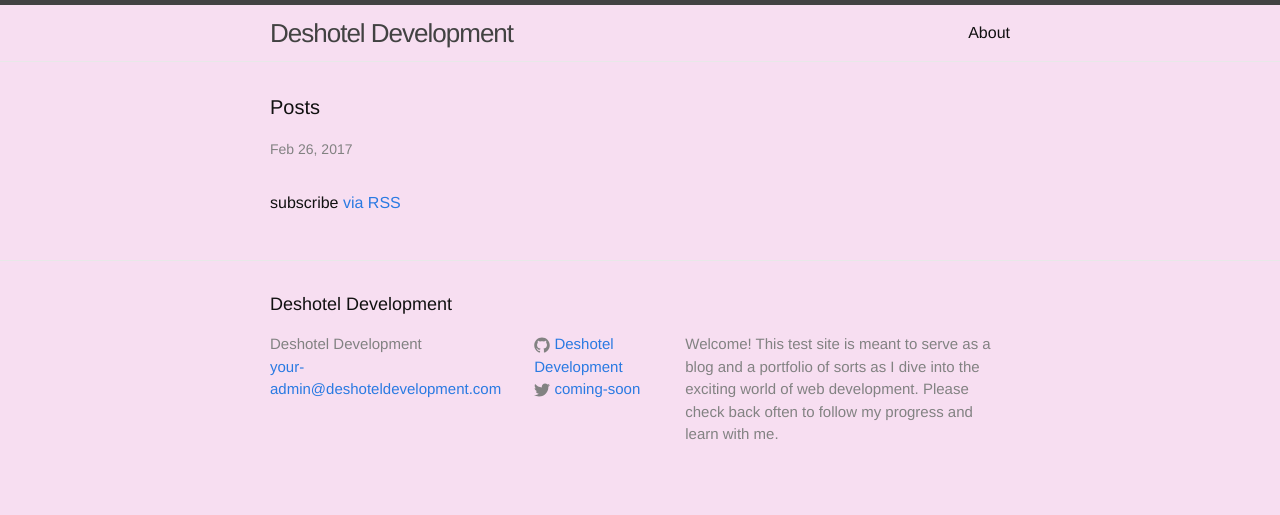
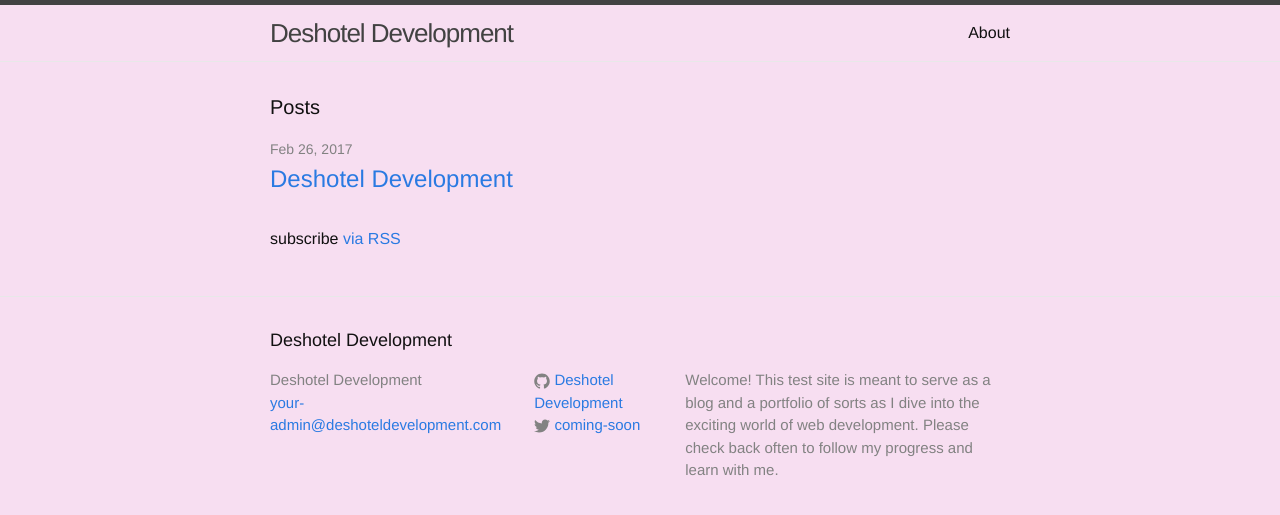
Before and after one commit to DeshotelDevelopment/first-sample-repo, a Jekyll site: the page built from index.html, in a window 1280 px wide. Shown: the top 515 px of the page. Built offline with Jekyll 4.4.1, drawn with Linux system fonts in a browser that asks for light colours.

Commit message:
Update index.html

```diff
--- a/index.html
+++ b/index.html
@@ -12,7 +12,7 @@ layout: default
         <span class="post-meta">{{ post.date | date: "%b %-d, %Y" }}</span>
 
         <h2>
-          <a class="post-link" href="{{ post.url | prepend: site.baseurl }}">{{ Deshotel Development }}</a>
+          <a class="post-link" href="{{ post.url | prepend: site.baseurl }}">Deshotel Development</a>
         </h2>
       </li>
     {% endfor %}
```
